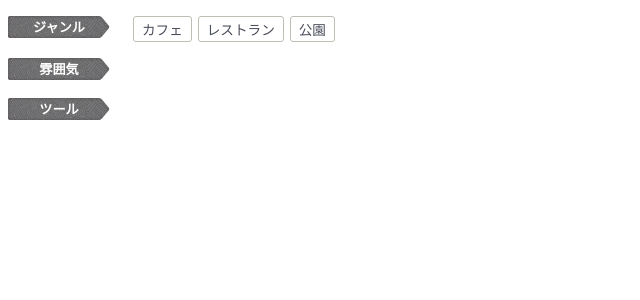
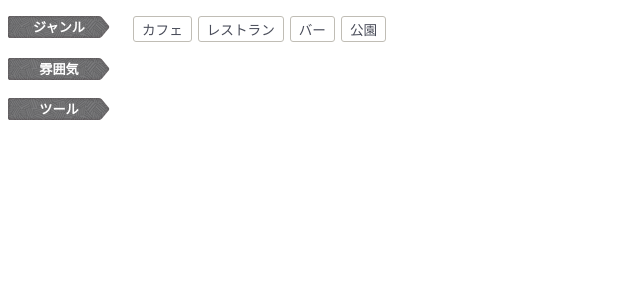
Before and after one commit to tech-sketch/Zone, a Django app: page /preference_form/ in a window 1280 px wide. Shown: the top 300 px of the page, without its empty margins (0-640 px from the left). Run offline with Django 3.2, Linux system fonts and the light colour scheme; data that the repository does not hold is empty.

Commit message:
Modify design of narrowing-down form (preference_form.css)

```diff
--- a/Apps/Zone_app/static/css/preference_form.css
+++ b/Apps/Zone_app/static/css/preference_form.css
@@ -23,10 +23,12 @@
   color: #fff;
   padding: 2px 0px 0px 0px;
   font-size: 82%;
-  margin-right: -112px;
-  margin: 0px 20px 0 0;
   font-weight: bold;
   line-height: 150%;
+}
+
+#preference_form dd {
+  margin-left: 122px;
 }
 
 #preference_form dd label {
@@ -41,6 +43,7 @@
   white-space: nowrap;
   font-size: 85%;
   cursor: pointer;
+
  }
 
 
--- a/Apps/Zone_app/static/js/preference.js
+++ b/Apps/Zone_app/static/js/preference.js
@@ -1,9 +1,7 @@
 //action when click tags for search
 // ======================
 
-
 var checkedStyle = "cursor: default; background-color: rgb(128, 138, 178); color: rgb(255, 255, 255);"
-var checkbox
 
 function dispPreference(html){
     bootbox.dialog({
--- a/Apps/Zone_app/templates/preference_form.html
+++ b/Apps/Zone_app/templates/preference_form.html
@@ -14,9 +14,13 @@
         <label for="genre_btn_02">レストラン
 			<input type='checkbox' id='genre_btn_02' name='category' value='restaurant'></label>
     </dd>
+    <dd>
+        <label for="genre_btn_03">バー
+			<input type='checkbox' id='genre_btn_03' name='category' value='bar'></label>
+    </dd>
 	<dd>
-        <label for="genre_btn_03">公園
-			<input type='checkbox' id='genre_btn_03' name='category' value='park'></label>
+        <label for="genre_btn_04">公園
+			<input type='checkbox' id='genre_btn_04' name='category' value='park'></label>
     </dd>
 
 </dl>
```
